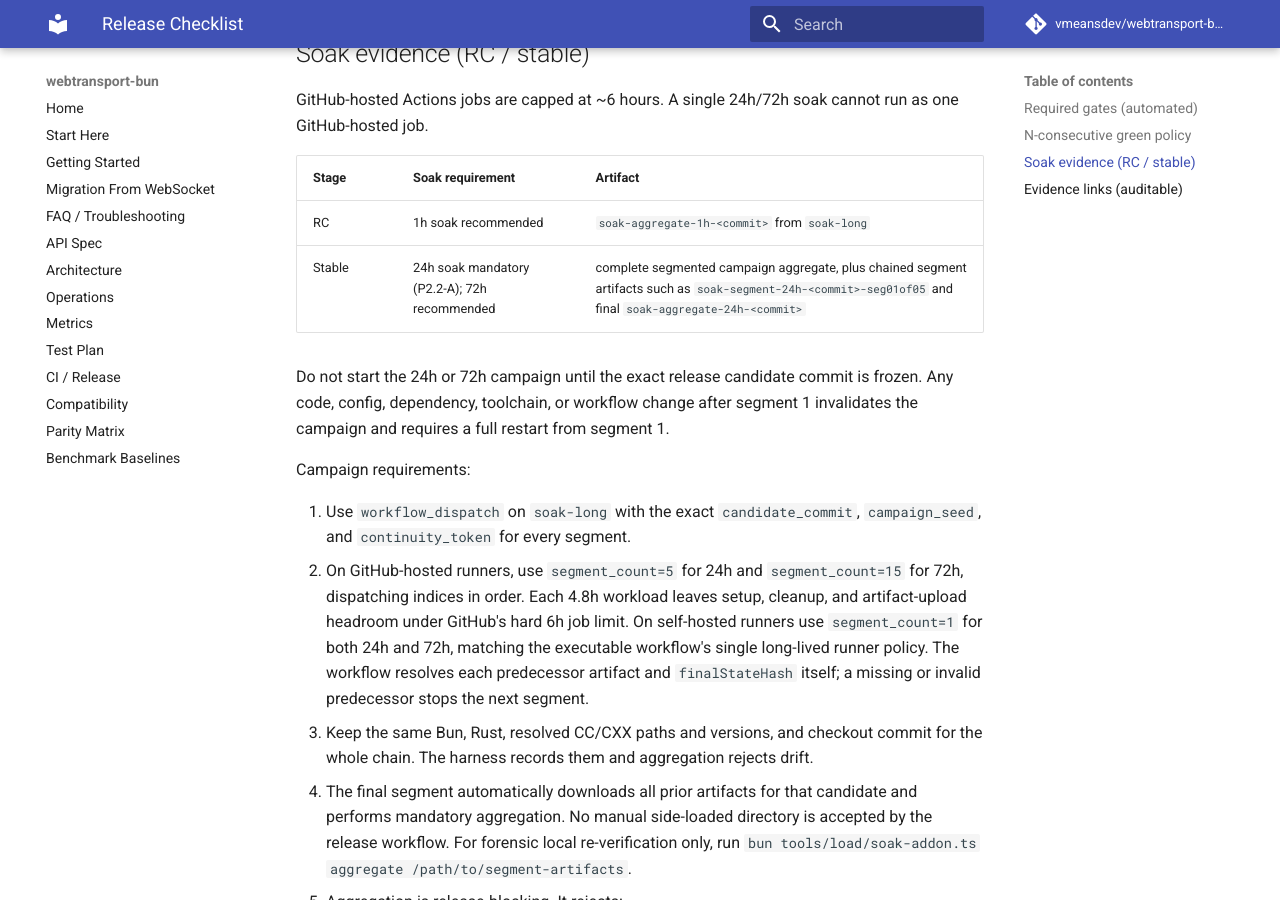
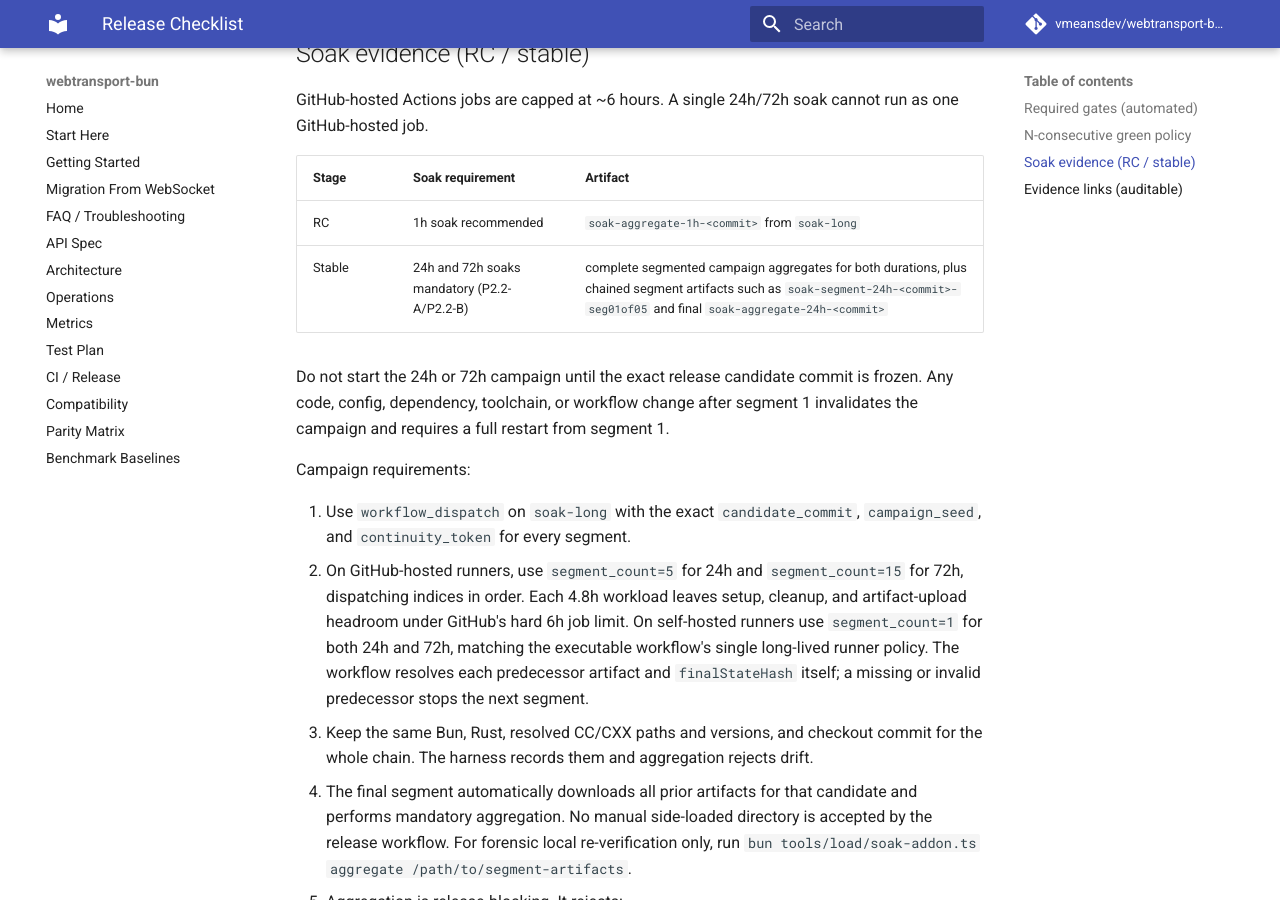
Before and after one commit to vmeansdev/webtransport-bun, an MkDocs documentation site: the page built from docs/RELEASE_CHECKLIST.md, in a window 1280 px wide and 900 px high, scrolled down 1246 px. Built offline with MkDocs 1.6.1 and Material for MkDocs 9.7.7, drawn with Linux system fonts in a browser that asks for light colours; comment, search, counter and statistics services are not loaded.

Commit message:
Align stable soak checklist with GA gates
The stable checklist now states both the mandatory 24-hour and 72-hour soak campaigns required by the canonical release manifest, preventing an operator from treating the long soak as optional.

Constraint: Stable promotion requires both P2.2-A and P2.2-B evidence

Rejected: Leave 72h as recommended | conflicts with the canonical GA manifest and approved certification plan

Confidence: high

Scope-risk: narrow

Directive: Keep checklist duration language synchronized with docs/release-status.json before any operator campaign

Tested: Reviewed the checklist diff against the approved GA plan and canonical manifest

Not-tested: No soak campaign was started by this documentation-only correction

```diff
--- a/docs/RELEASE_CHECKLIST.md
+++ b/docs/RELEASE_CHECKLIST.md
@@ -37,7 +37,7 @@ GitHub-hosted Actions jobs are capped at ~6 hours. A single 24h/72h soak cannot
 | Stage | Soak requirement | Artifact |
 |-------|------------------|----------|
 | RC | 1h soak recommended | `soak-aggregate-1h-<commit>` from `soak-long` |
-| Stable | 24h soak mandatory (P2.2-A); 72h recommended | complete segmented campaign aggregate, plus chained segment artifacts such as `soak-segment-24h-<commit>-seg01of05` and final `soak-aggregate-24h-<commit>` |
+| Stable | 24h and 72h soaks mandatory (P2.2-A/P2.2-B) | complete segmented campaign aggregates for both durations, plus chained segment artifacts such as `soak-segment-24h-<commit>-seg01of05` and final `soak-aggregate-24h-<commit>` |
 
 Do not start the 24h or 72h campaign until the exact release candidate commit is frozen. Any code, config, dependency, toolchain, or workflow change after segment 1 invalidates the campaign and requires a full restart from segment 1.
 
```
